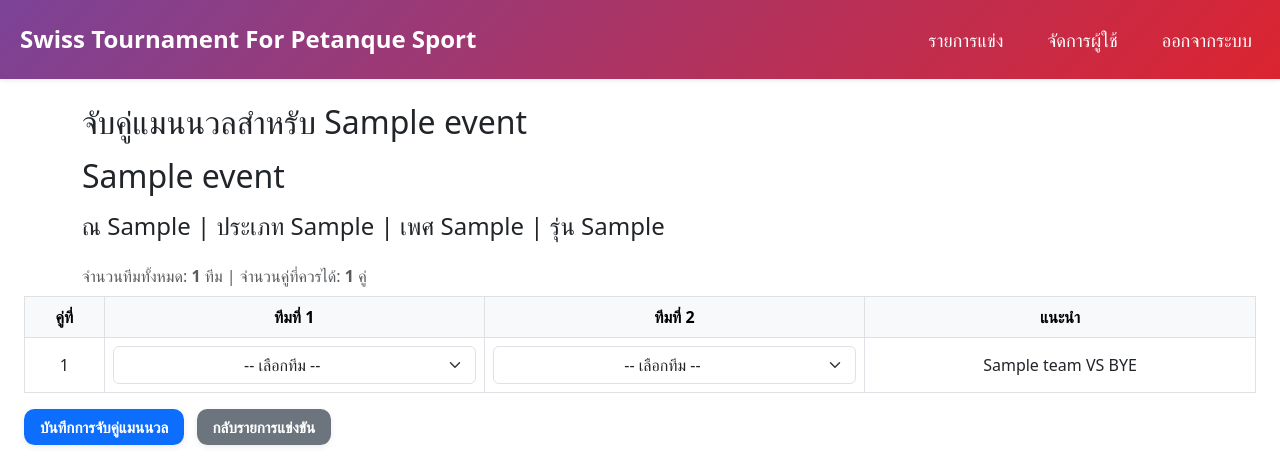
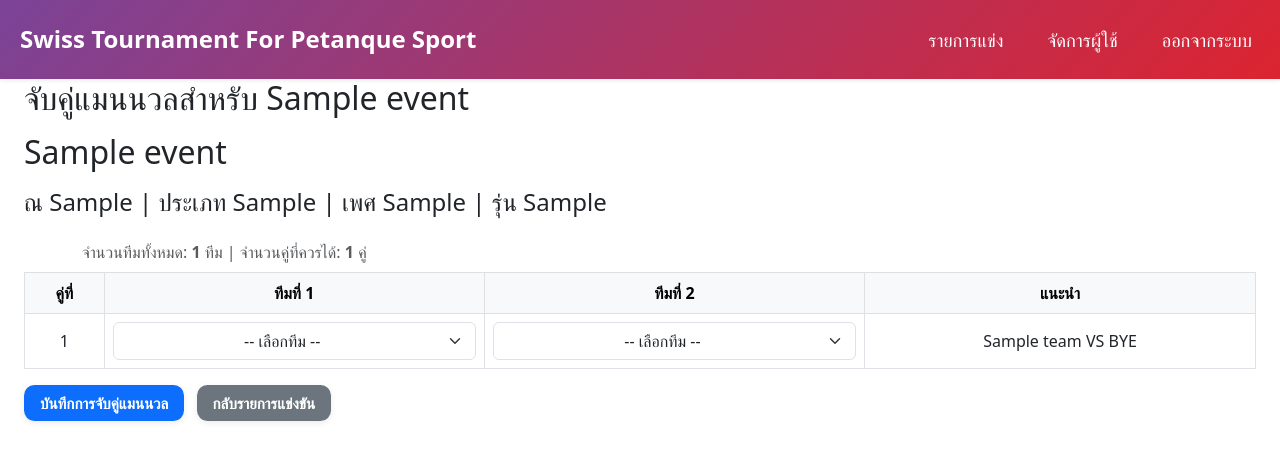
Before and after one commit to Dekchairukna/tournoi-petanque, a Flask app: page /event/1/manual_pairing/1 in a window 1280 px wide. Shown: the top 467 px of the page. Run offline with Flask 3, Linux system fonts and the light colour scheme; a user stored in the database is signed in; tables that the repository leaves empty hold one stand-in row (values such as "Sample post"); some libraries are stand-ins or nearby versions.

Commit message:
Update admin_manual_pairings.html

```diff
--- a/templates/admin_manual_pairings.html
+++ b/templates/admin_manual_pairings.html
@@ -6,7 +6,7 @@
 {% endblock %}
 
 {% block content %}
-<div class="container my-4">
+<div>
   {% if event.logo_list %}
   {% for logo in event.logo_list %}
   <img src="{{ url_for('static', filename='logos/' + logo) }}" alt="โลโก้ของ {{ event.name }}"
```
